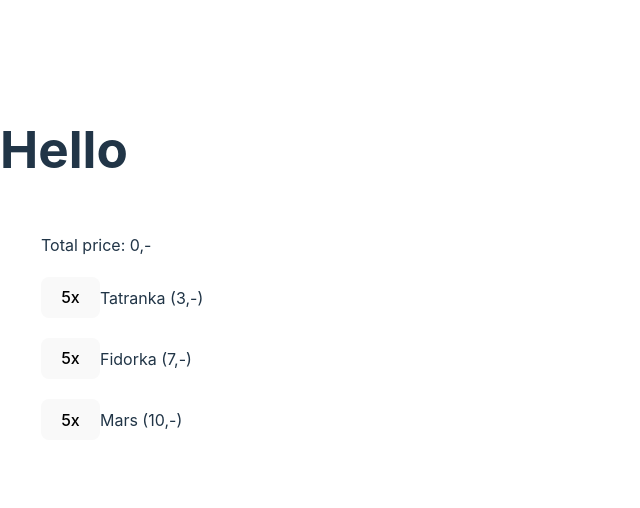
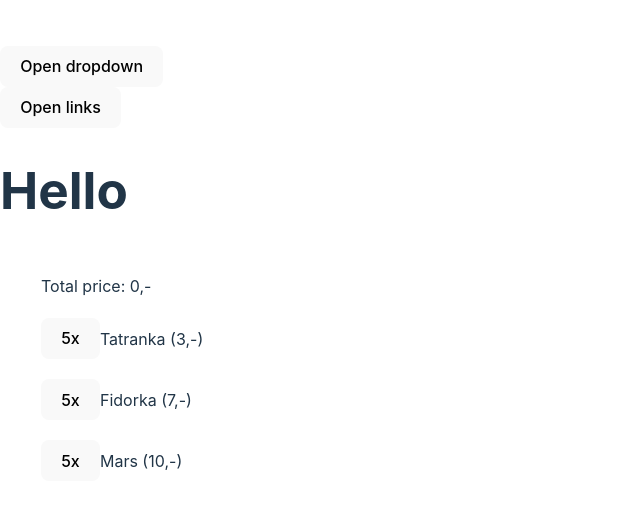
Before and after one commit to MartinNuc/react-basic-decermber-2024, a React (Vite) app in the folder javascript/react-course/: page / in a window 1280 px wide. Shown: the part 116-624 px from the top of the page, without its empty margins (0-640 px from the left). Built offline with nearby package versions, Linux system fonts and the light colour scheme.

Commit message:
dropdown

```diff
--- a/javascript/react-course/src/App.jsx
+++ b/javascript/react-course/src/App.jsx
@@ -1,8 +1,18 @@
-import {VendingMachine} from './vending-machine';
+import { VendingMachine } from "./vending-machine";
+import {DropdownComponent} from './dropdown/dropdown'
 
 function App() {
   return (
     <div>
+      <DropdownComponent label="Open dropdown">
+        Hello, this is dropdown!
+        <button>Ahoj</button>
+      </DropdownComponent>
+
+      <DropdownComponent label="Open links">
+        <a href="google.com">Google.com</a>
+      </DropdownComponent>
+
       <h1>Hello</h1>
       <VendingMachine />
     </div>
--- /dev/null
+++ b/javascript/react-course/src/dropdown/dropdown.jsx
@@ -0,0 +1,17 @@
+import { useState } from "react";
+import styles from "./dropdown.module.css";
+
+export function DropdownComponent({ label, children }) {
+  const [isListVisible, setIsListVisible] = useState(false);
+
+  function handleToggleList() {
+    setIsListVisible(!isListVisible);
+  }
+
+  return (
+    <div className={styles.wrapper}>
+      <button onClick={handleToggleList}>{label}</button>
+      {isListVisible && <div className={styles.list}>{children}</div>}
+    </div>
+  );
+}
--- /dev/null
+++ b/javascript/react-course/src/dropdown/dropdown.module.css
@@ -0,0 +1,12 @@
+.wrapper {
+  position: relative;
+  opacity: 1;
+}
+
+.list {
+  position: absolute;
+  background:white;
+  padding: 10px;
+  border: 1px solid black;
+  color: black;
+}
```
